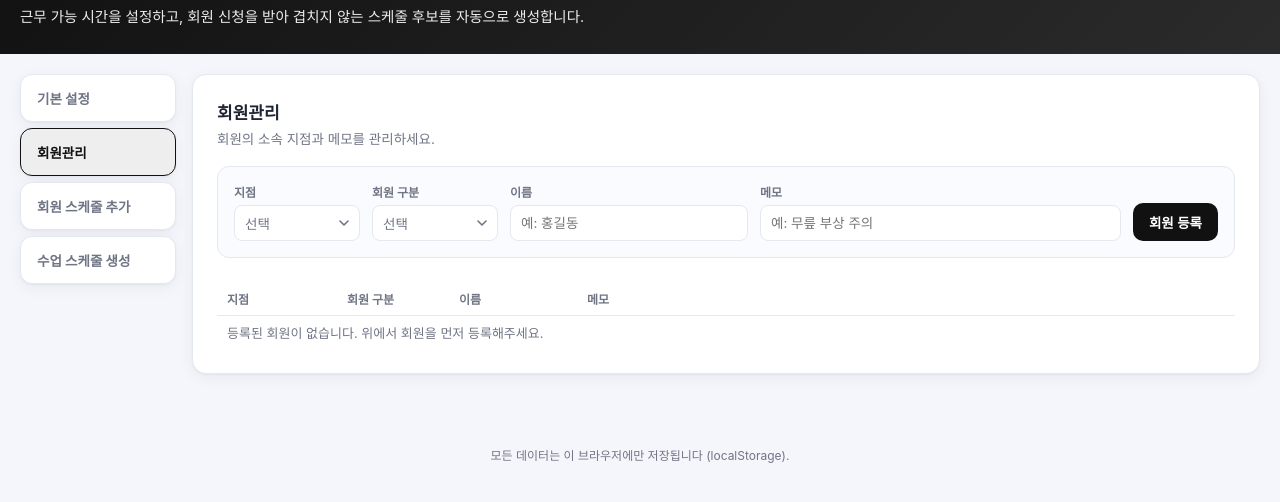
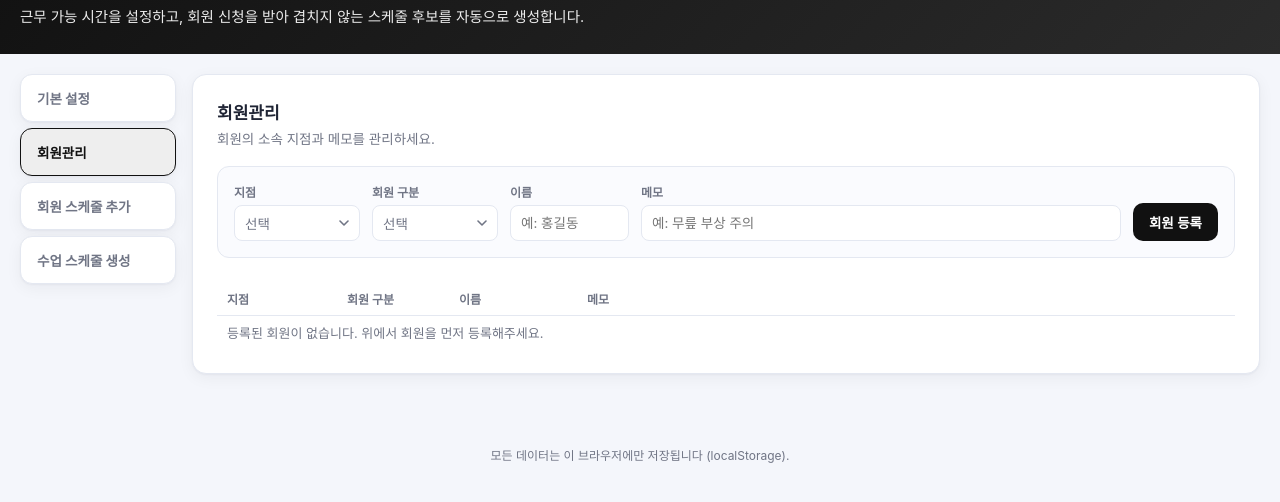
Before and after one commit to hijayworks/PT_Scheduling, a website: page index.html in a window 1280 px wide. Both pictures are taken after a click on the button "회원관리". Shown: the part 76-578 px from the top of the page. Drawn offline with Linux system fonts and the light colour scheme.

Commit message:
회원관리 이름 입력 필드 너비 30% 축소 (170px → 119px)

```diff
--- a/style.css
+++ b/style.css
@@ -583,6 +583,7 @@ body {
   border-radius: 12px;
 }
 .field { display: flex; flex-direction: column; gap: 5px; min-width: 110px; }
+#memberName { width: 119px; } /* 이름 등록 입력 영역 30% 축소 (기존 170px → 119px) */
 .field label { font-size: 12px; font-weight: 700; color: var(--text-mute); }
 .field input, .field select {
   height: 36px;
```
